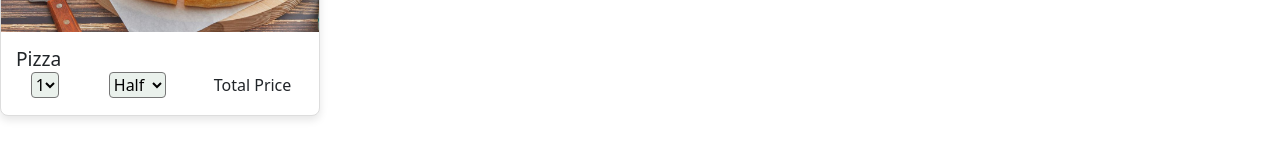
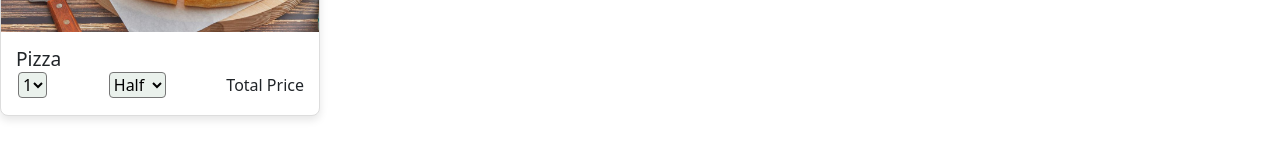
Before and after one commit to AMA1120/Full-Stack-Project, a React (Create React App) app in the folder client/: page /menu/1 in a window 1280 px wide. Shown: the part 410-570 px from the top of the page. Built offline with nearby package versions, Linux system fonts and the light colour scheme.

Commit message:
Menu changes

```diff
--- a/client/src/components/Navbar/Navbar.js
+++ b/client/src/components/Navbar/Navbar.js
@@ -10,7 +10,7 @@ function Navbar() {
           <Link to="/">Home</Link>
         </li>
         <li>
-          <Link to="/menu">Menu Items</Link>
+          <Link to="/menu/:foodID">Menu Items</Link>
         </li>
         <li>
           <Link to="/cart">Cart</Link>
--- a/client/src/pages/Menuitem/Menuitem.js
+++ b/client/src/pages/Menuitem/Menuitem.js
@@ -2,13 +2,13 @@ import React from 'react';
 import Navbar from '../../components/Navbar/Navbar';
 import Card from '../../components/Card/Card';
 import Footer from '../../components/Footer/Footer';
-
 import './menuitem.css';
 
 export default function Menuitem() {
   return (
     <>
       <Navbar />
+
       <div><h2>Menu page</h2></div>
 
       <br></br>
--- a/client/src/pages/Menuitem/menuitem.css
+++ b/client/src/pages/Menuitem/menuitem.css
@@ -5,11 +5,11 @@ body {
     font-family: 'Arial', sans-serif;
   }
 
-  .container {
+  /*.container {
     max-width: 1200px;
     margin: 0 auto;
     padding: 20px;
-  }
+  }*/
 
   h2 {
     color: #080808;
@@ -19,7 +19,7 @@ body {
     color: #555;
   }
 
-  .menu-container {
+  .menu-container1 {
     display: flex;
     justify-content: space-around;
     flex-wrap: wrap;
```
